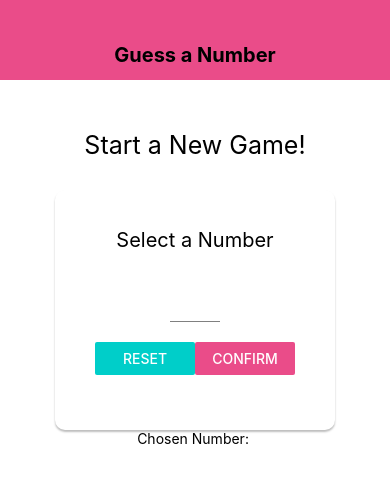
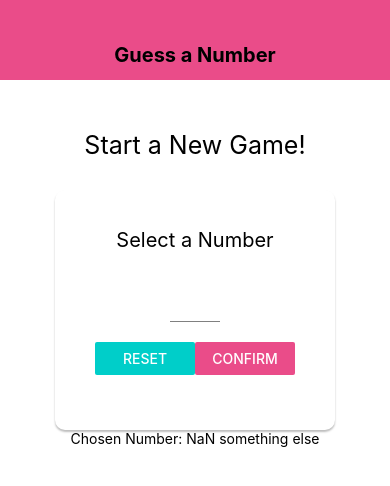
Before and after one commit to bee-squared/guess-a-number, a React Native app: screen / in a window 390 px wide. Both pictures are taken after a click on the button "CONFIRM". Shown: the top 486 px of the page. Built offline with nearby package versions, Linux system fonts and the light colour scheme.

Commit message:
confirm selected number

```diff
--- a/screens/StartGameScreen.js
+++ b/screens/StartGameScreen.js
@@ -28,19 +28,21 @@ const StartGameScreen = (props) => {
 
   const confirmInputHandler = () => {
     const chosenNumber = parseInt(enteredValue);
-
+    console.log(chosenNumber)
     if (chosenNumber === NaN || chosenNumber <= 0 || chosenNumber > 99) {
       return;
     }
+
     setConfirmed(true);
+    setSelectedNumber(chosenNumber)
     setEnteredValue('');
-    setSelectedNumber()
   }
 
   let confirmedOutput;
 
   if (confirmed) {
-    confirmedOutput = <Text height={100} style={styles.selectedNumber} >Chosen Number: {selectedNumber}</Text>
+    console.log(enteredValue)
+    confirmedOutput = <Text height={100} style={styles.selectedNumber}>Chosen Number: {selectedNumber} something else</Text>
   }
 
   return (
```
